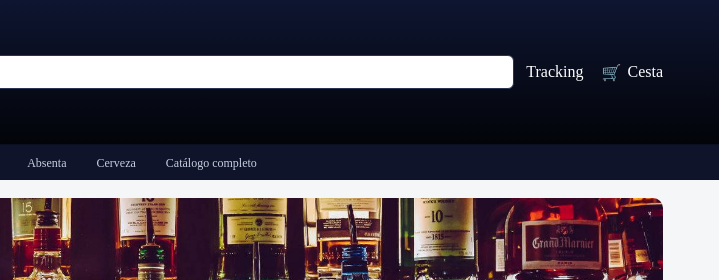
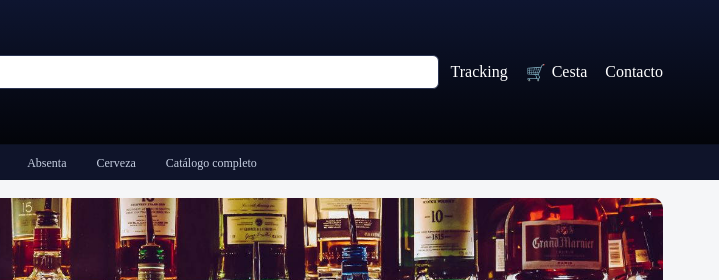
Before and after one commit to javijc96/practica-3, a plain HTML site: page index.html in a window 1280 px wide. Shown: the top 280 px of the page, 561-1280 px from the left. Drawn offline with Linux system fonts and the light colour scheme.

Commit message:
añadido enlace a contacto(se me habia olvidado)

```diff
--- a/index.html
+++ b/index.html
@@ -7,7 +7,7 @@
   <link rel="stylesheet" href="practica3.css">
 </head>
 <body>
-  <!-- Cabecera -->
+
   <header class="encabezado">
     <div class="barra-superior">
       <div class="logo">
@@ -21,6 +21,7 @@
       <div class="enlaces">
         <span>Tracking</span>
         <div class="icono">🛒 <span>Cesta</span></div>
+        <div><a href="contacto.html"></a>Contacto</div>
       </div>
     </div>
     <nav class="menu">
@@ -39,7 +40,6 @@
     </nav>
   </header>
 
-  <!-- Contenido -->
   <main class="contenedor">
     <section class="banner">
       <img src="./imagenes/fondolicor1.jpg" alt="fondo licor">
@@ -98,7 +98,6 @@
     </section>
   </main>
 
-  <!-- Pie -->
   <footer class="pie">
     <div class="contenido">
       <div class="info-tienda">
```
